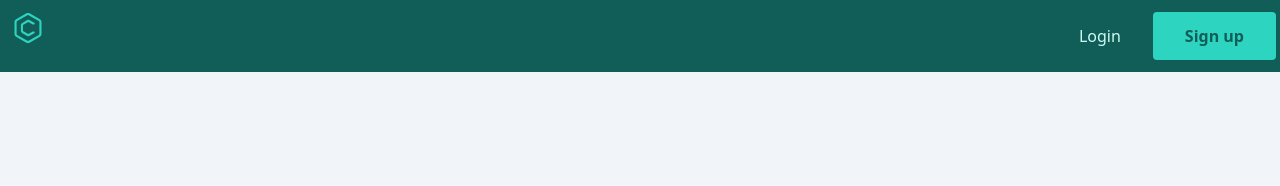
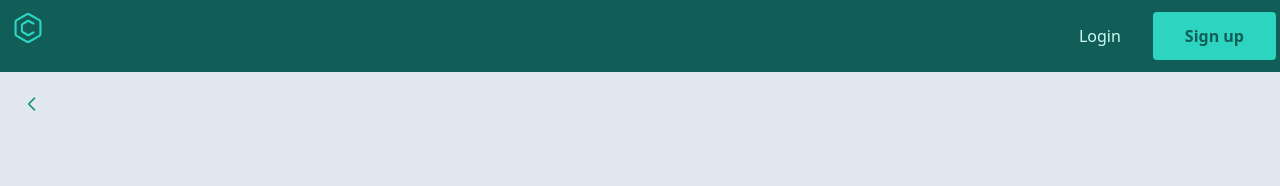
Before and after one commit to Lusanco/PalitasPR, a Svelte app in the folder frontend/: page /test in a window 1280 px wide. Shown: the top 186 px of the page. Built offline with nearby package versions, Linux system fonts and the light colour scheme.

Commit message:
Revised Back Button

```diff
--- a/frontend/src/App.svelte
+++ b/frontend/src/App.svelte
@@ -24,11 +24,12 @@
   // PalitasPR Testing Imports
   import Dashboard from "./routes/Dashboard.svelte";
   import PromoteServiceView from "./components/PromoteServiceView.svelte";
+  import BackButton from "./components/BackButton.svelte";
 </script>
 
 <div class="flex flex-col min-h-screen">
   <Header />
-  <Main >
+  <Main>
     <Router>
       <Route path="/" component={Index} />
       <Route path="/login" component={Login} />
@@ -39,7 +40,7 @@
       <!-- <Route path="/promote-service" component={PromoteService} /> -->
 
       <!-- Testing Layout/Route/Component Currently Work On -->
-      <Route path="/test" component={PromoteServiceView} />
+      <Route path="/test" component={BackButton} />
     </Router>
   </Main>
   <Footer />
--- a/frontend/src/components/BackButton.svelte
+++ b/frontend/src/components/BackButton.svelte
@@ -1,17 +1,34 @@
+<!-- Revised: Alfre - Remember to move this where it belongs -->
 <script>
-    function goBack() {
-      window.history.back();
-    }
-  </script>
+  import Button from "./Button.svelte";
 
-  <button
-    type="button"
-    class="inline-flex items-center justify-center w-16 h-16 p-2 text-sm text-teal-600 rounded-lg hover:bg-teal-700 hover:text-gray-200 focus:outline-none focus:ring-0"
-    aria-label="Go back"
-    on:click={goBack}
+  let axiosDATA = {};
+  let miscDATA = { "Back Button": true };
+  let buttonDATA = {
+    name: "",
+    method: "",
+    url: "",
+    headers: {},
+    twcss:
+      "inline-flex items-center justify-center w-16 h-16 p-2 text-sm text-teal-600 rounded-lg hover:bg-teal-700 hover:text-gray-200 focus:outline-none focus:ring-0",
+  };
+</script>
+
+<Button {axiosDATA} {buttonDATA} {miscDATA}>
+  <span class="sr-only">Go back</span>
+  <svg
+    class="w-5 h-5"
+    aria-hidden="true"
+    xmlns="http://www.w3.org/2000/svg"
+    fill="none"
+    viewBox="0 0 24 24"
+    stroke="currentColor"
   >
-    <span class="sr-only">Go back</span>
-    <svg class="w-5 h-5" aria-hidden="true" xmlns="http://www.w3.org/2000/svg" fill="none" viewBox="0 0 24 24" stroke="currentColor">
-      <path stroke-linecap="round" stroke-linejoin="round" stroke-width="2" d="M15 19l-7-7 7-7" />
-    </svg>
-  </button>
+    <path
+      stroke-linecap="round"
+      stroke-linejoin="round"
+      stroke-width="2"
+      d="M15 19l-7-7 7-7"
+    />
+  </svg>
+</Button>
--- a/frontend/src/components/Button.svelte
+++ b/frontend/src/components/Button.svelte
@@ -73,17 +73,24 @@
       });
   }
 
+  function backButton() {
+    window.history.back();
+    console.log("Back Button");
+  }
   // Expose the buttonLogic function to be callable from the parent component
   export function buttonLogic() {
-    axiosLogic(buttonDATA, axiosDATA, miscDATA);
+    if (buttonDATA.method && buttonDATA.url) {
+      axiosLogic(buttonDATA, axiosDATA, miscDATA);
+    } else {
+      if (miscDATA["Back Button"] === true) {
+        backButton();
+      }
+    }
   }
 </script>
 
-<button
-  on:click|preventDefault={buttonLogic}
-  type="button"
-  class={buttonDATA.twcss}
->
+<!-- on:click|preventDefault={buttonLogic} -->
+<button on:click={buttonLogic} type="button" class={buttonDATA.twcss}>
   {buttonDATA.name}
   <slot />
 </button>
```
